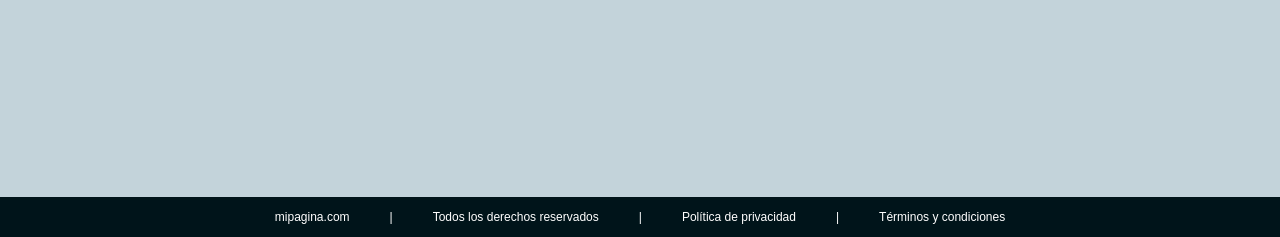
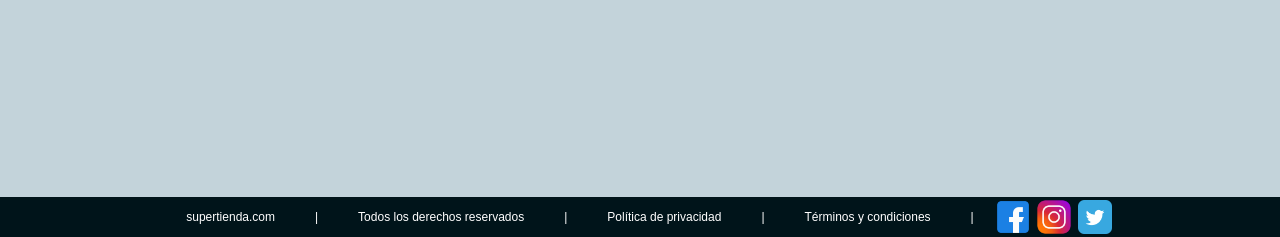
Before and after one commit to Epicyax/ProyectoWeb-Tienda, a PHP site: page /index.php in a window 1280 px wide. Shown: the part 563-800 px from the top of the page. Run offline with PHP 8.4, Linux system fonts and the light colour scheme; the visitor is signed in with stand-in values (Sample User, id 1); data that the repository does not hold is empty.

Commit message:
Redes sociales en el footer

```diff
--- a/css/estilos.css
+++ b/css/estilos.css
@@ -94,6 +94,20 @@
     padding: 5px;
     padding-left: 20px;
     padding-right: 20px;
+    background-color: rgb(0, 20, 26);
+}
+.redes{
+    width: fit-content;
+    height: inherit;
+    float: left;
+    justify-content: center;
+    text-align: center;
+    padding-top: 5px;
+    align-items: center;
+    display: flex;
+    padding: 5px;
+    padding-left: 2px;
+    padding-right: 2px;
     background-color: rgb(0, 20, 26);
 }
 .footerLink{
--- a/footer.php
+++ b/footer.php
@@ -1,6 +1,7 @@
 <html>
+
 <head>
-    <link rel="stylesheet" type="text/css" href="./css/estilos.css"/>
+    <link rel="stylesheet" type="text/css" href="./css/estilos.css" />
     <script src="js/jquery-3.3.1.min.js"></script>
     <script>
         function seleccionMenu(id) {
@@ -17,8 +18,8 @@
     <div id="wrapFooter">
         <div id="contenedorFooter">
             <div id="footer">
-          <a href="" class="footerLink">
-            <div id="" class="opcionFooter">mipagina.com</div>
+                <a href="./index.php" class="footerLink">
+                    <div id="" class="opcionFooter">supertienda.com</div>
                 </a>
                 <div class="opcionFooter" style="height: 30px;">|</div>
                 <a href="" class="footerLink">
@@ -32,8 +33,19 @@
                 <a href="" class="footerLink">
                     <div id="opcion4" class="opcionFooter">Términos y condiciones</div>
                 </a>
+                <div class="opcionFooter" style="height: 30px;">|</div>
+                <a href="https://facebook.com" class="footerLink">
+                    <div class="redes"><img src="./assets/facebook.png" style="width: auto; height: 34px"></div>
+                </a>
+                <a href="https://instagram.com" class="footerLink">
+                    <div class="redes"><img src="./assets/instagram.png" style="width: auto; height: 40px"></div>
+                </a>
+                <a href="https://twitter.com" class="footerLink">
+                    <div class="redes"><img src="./assets/twitter.png" style="width: auto; height: 34px"></div>
+                </a>
             </div>
         </div>
     </div>
 </body>
+
 </html>
```
Also changed, not shown: assets/facebook.png (added), assets/instagram.png (added), assets/twitter.png (added). Lines whose indentation alone changed are shown as unchanged.
